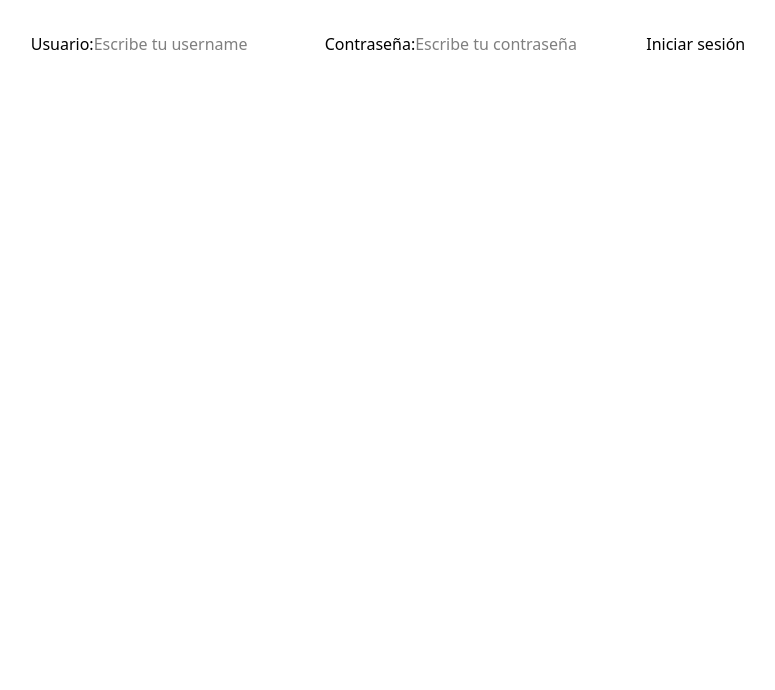
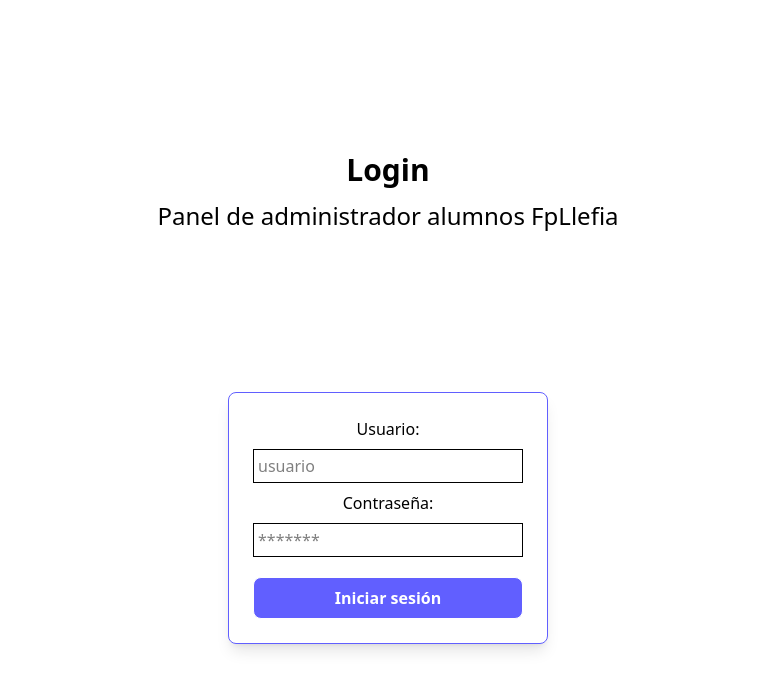
Before and after one commit to edgarfpllefia/kata2-CRUD-React, a React (Vite) app: page / in a window 1280 px wide. Shown: the top 690 px of the page, without its empty margins (252-1027 px from the left). Built offline with nearby package versions, Linux system fonts and the light colour scheme.

Commit message:
Login casi hecho

```diff
--- a/package.json
+++ b/package.json
@@ -10,10 +10,10 @@
     "preview": "vite preview"
   },
   "dependencies": {
-    "@tailwindcss/vite": "^4.1.17",
+    "@tailwindcss/vite": "^4.1.18",
     "react": "^19.2.0",
     "react-dom": "^19.2.0",
-    "tailwindcss": "^4.1.17"
+    "tailwindcss": "^4.1.18"
   },
   "devDependencies": {
     "@eslint/js": "^9.39.1",
--- a/src/components/LoginForm.jsx
+++ b/src/components/LoginForm.jsx
@@ -1,20 +1,38 @@
 export function LoginForm({ setUsuario, setPassword, entrar }) {
   return (
     <div>
-      <form onSubmit={entrar}>
-        <label htmlFor="username">Usuario:</label>
+      <h1 className="text-center text-3xl font-bold mt-30 ">Login</h1>
+      <h2 className="text-center text-2xl mt-3">
+        Panel de administrador alumnos FpLlefia
+      </h2>
+      <form
+        className="border border-indigo-500 fit-content flex flex-col justify-center align-center p-6 rounded-lg shadow-lg bg-white mx-auto mt-40 w-80"
+        onSubmit={entrar}
+      >
+        <label className="mb-2" htmlFor="username">
+          Usuario:
+        </label>
         <input
+          className="border p-1 "
           type="text"
+          placeholder="usuario"
           onChange={(e) => setUsuario(e.target.value)}
-          placeholder="Escribe tu username"
         />
-        <label htmlFor="password">Contraseña:</label>
+        <label className="m-2" htmlFor="password">
+          Contraseña:
+        </label>
         <input
+          className="border p-1"
           type="password"
+          placeholder="*******"
           onChange={(e) => setPassword(e.target.value)}
-          placeholder="Escribe tu contraseña"
         />
-        <button type="submit">Iniciar sesión</button>
+        <button
+          className="border mt-5 bg-indigo-500 text-white rounded-lg hover:bg-indigo-600 p-2 font-semibold"
+          type="submit"
+        >
+          Iniciar sesión
+        </button>
       </form>
     </div>
   );
```
Also changed, not shown: 1 other file (tests, documents, lock files or other folders).
